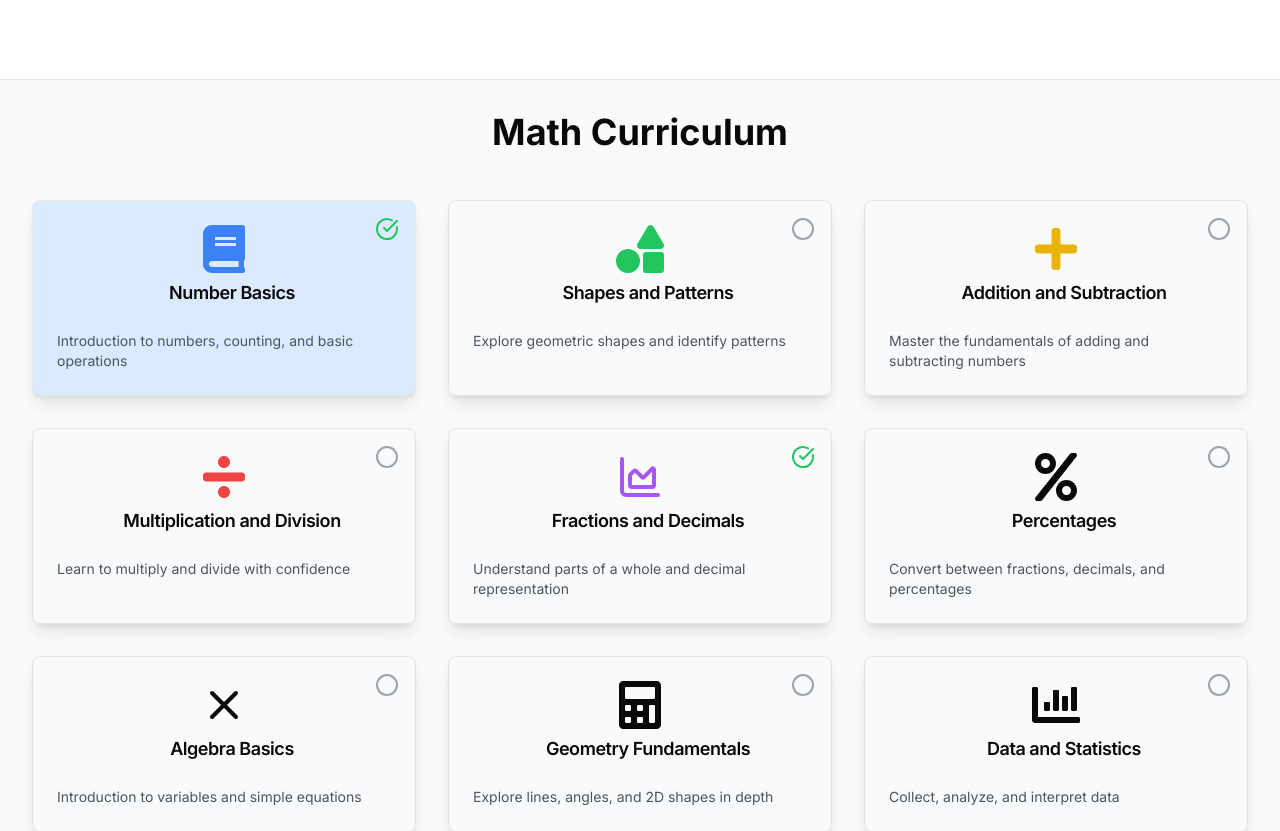
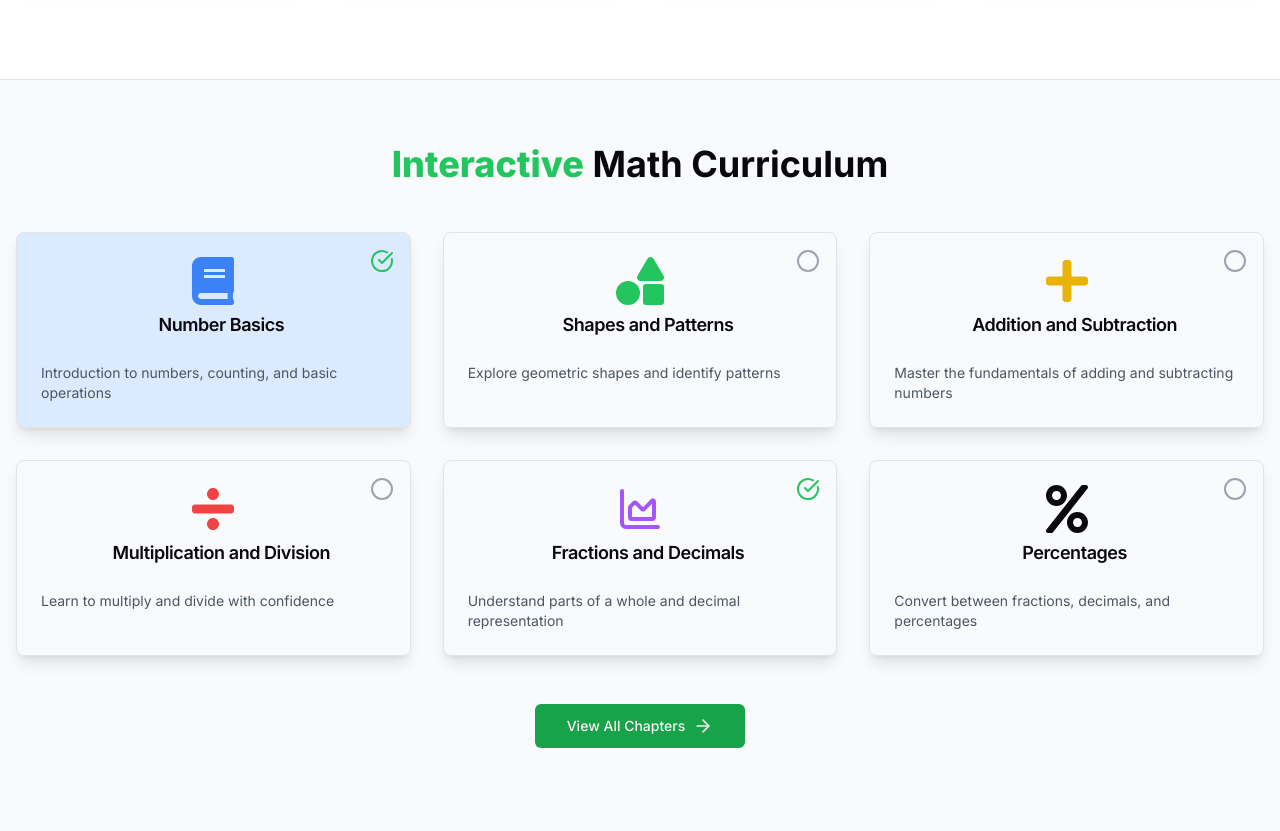
Before and after one commit to skshohagmiah/math-platform, a Next.js app: page / in a window 1280 px wide. Shown: the part 919-1750 px from the top of the page. Built offline with nearby package versions, Linux system fonts and the light colour scheme.

Commit message:
responsive ness fix

```diff
--- a/app/page.tsx
+++ b/app/page.tsx
@@ -10,7 +10,7 @@ import FeedbackForm from "@/components/landing-page/Feedback";
 
 export default function Home() {
   return (
-      <main className="max-w-screen-xl mx-auto">
+      <main className="">
         <Hero />
         <hr />
         <Features />
--- a/components/header/Header.tsx
+++ b/components/header/Header.tsx
@@ -26,7 +26,7 @@ import MobileHeader from "./MobileHeader";
 export default function Header() {
   return (
     <header className="bg-white shadow-md sticky top-0 z-50">
-      <div className=" px-4 py-3 max-w-screen-xl mx-auto">
+      <div className=" px-4 py-3 container mx-auto">
         <div className="flex items-center justify-between">
           <div className="flex items-center gap-4">
             <Link
--- a/components/landing-page/Curriculum.tsx
+++ b/components/landing-page/Curriculum.tsx
@@ -2,15 +2,19 @@
 
 import React from "react";
 import { Card, CardContent, CardHeader, CardTitle } from "@/components/ui/card";
-import { CheckCircle, Circle } from "lucide-react";
+import { ArrowRight, CheckCircle, Circle } from "lucide-react";
 import { mathChapters } from "@/data/MathChapters";
+import { Button } from "../ui/button";
 
 const MathCurriculum: React.FC = () => {
   return (
-    <section className="min-h-screen p-8 bg-gray-50">
-      <h1 className="text-4xl font-bold text-center mb-12">Math Curriculum</h1>
+    <section className="min-h-screen  bg-gray-50 py-16">
+      <div className="container mx-auto px-4">
+        <h1 className="text-2xl lg:text-4xl font-bold text-center mb-12 ">
+        <span className="text-green-500 font-extrabold">Interactive</span>  Math Curriculum
+        </h1>
         <div className="grid grid-cols-1 md:grid-cols-2 lg:grid-cols-3 gap-8">
-        {mathChapters.map((chapter) => (
+          {mathChapters.slice(0,6).map((chapter) => (
             <Card
               key={chapter.id}
               className={`relative ${chapter.className} shadow-lg hover:shadow-xl transition-shadow duration-200`}
@@ -32,6 +36,13 @@ const MathCurriculum: React.FC = () => {
             </Card>
           ))}
         </div>
+        <div className="text-center mt-12">
+          <Button size="lg">
+            View All Chapters
+            <ArrowRight className="ml-2 w-5 h-5 animate-pulse" />
+          </Button>
+        </div>
+      </div>
     </section>
   );
 };
--- a/components/landing-page/Feedback.tsx
+++ b/components/landing-page/Feedback.tsx
@@ -34,7 +34,7 @@ const FeedbackForm: React.FC = () => {
       <CardContent className="my-6">
         {!submitted ? (
           <div className="space-y-6">
-            <div className="flex flex-col md:flex-row md:space-x-6">
+            <div className="flex flex-col gap-2 md:flex-row md:space-x-6">
               <Input
                 type="text"
                 placeholder="Your Name"
@@ -49,7 +49,7 @@ const FeedbackForm: React.FC = () => {
                 className="w-full md:w-2/3 p-4 border border-gray-300 rounded-lg shadow-sm"
               />
             </div>
-            <div  className="flex items-center justify-between">
+            <div  className="flex items-center flex-col-reverse gap-2 md:flex-row justify-between">
               <p className="text-sm text-gray-500">
                 Your feedback helps us improve our platform. We appreciate your
                 input!
```
Lines whose indentation alone changed are shown as unchanged.
